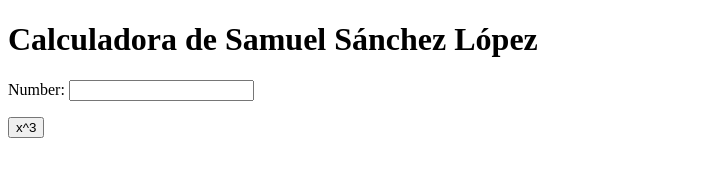
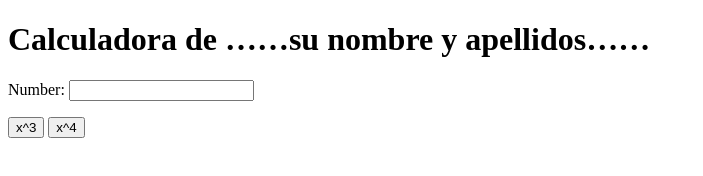
Before and after one commit to Samuelsanchez28/4_1_SSL_my_calculator, a plain HTML site: page index.html in a window 1280 px wide. Shown: the whole page, without its empty margins (0-703 px from the left). Drawn offline with Linux system fonts and the light colour scheme.

Commit message:
x^4 button

```diff
--- a/index.html
+++ b/index.html
@@ -5,17 +5,22 @@
         <meta charset="utf-8">
     </head>
     <body>
-        <h1>Calculadora de Samuel Sánchez López</h1>
+        <h1>Calculadora de ……su nombre y apellidos……</h1>
         Number:
         <input type="text" id="n1">
         <p>
             <button onclick="cube()"> x^3 </button>
+            <button onclick="power_4()"> x^4</button>
         </p>
         <script type="text/javascript">
             function cube() {
                 var num = document.getElementById("n1");
                 num.value = Math.pow(num.value, 3);
             }
+            function power_4() {
+                var num = document.getElementById("n1");
+                num.value = Math.pow(num.value, 4);
+            }
         </script>
     </body>
 </html>
```
